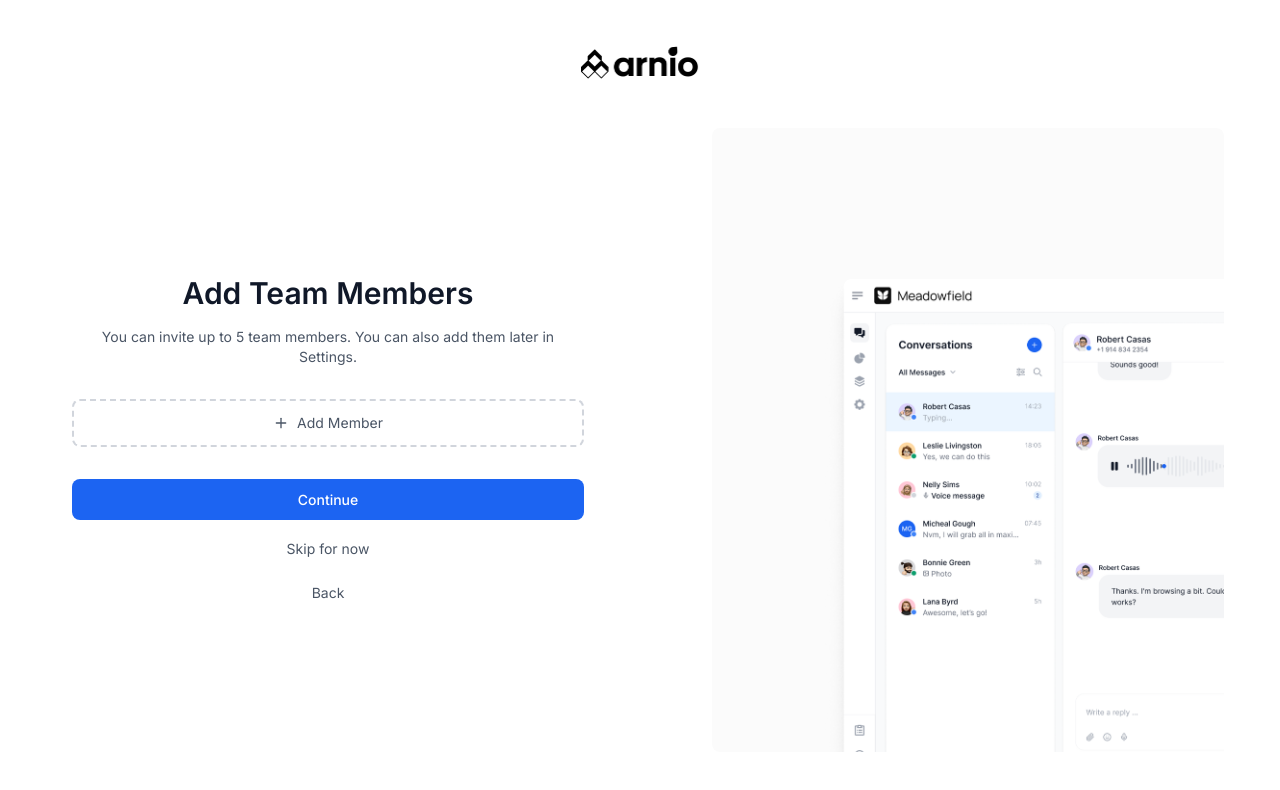
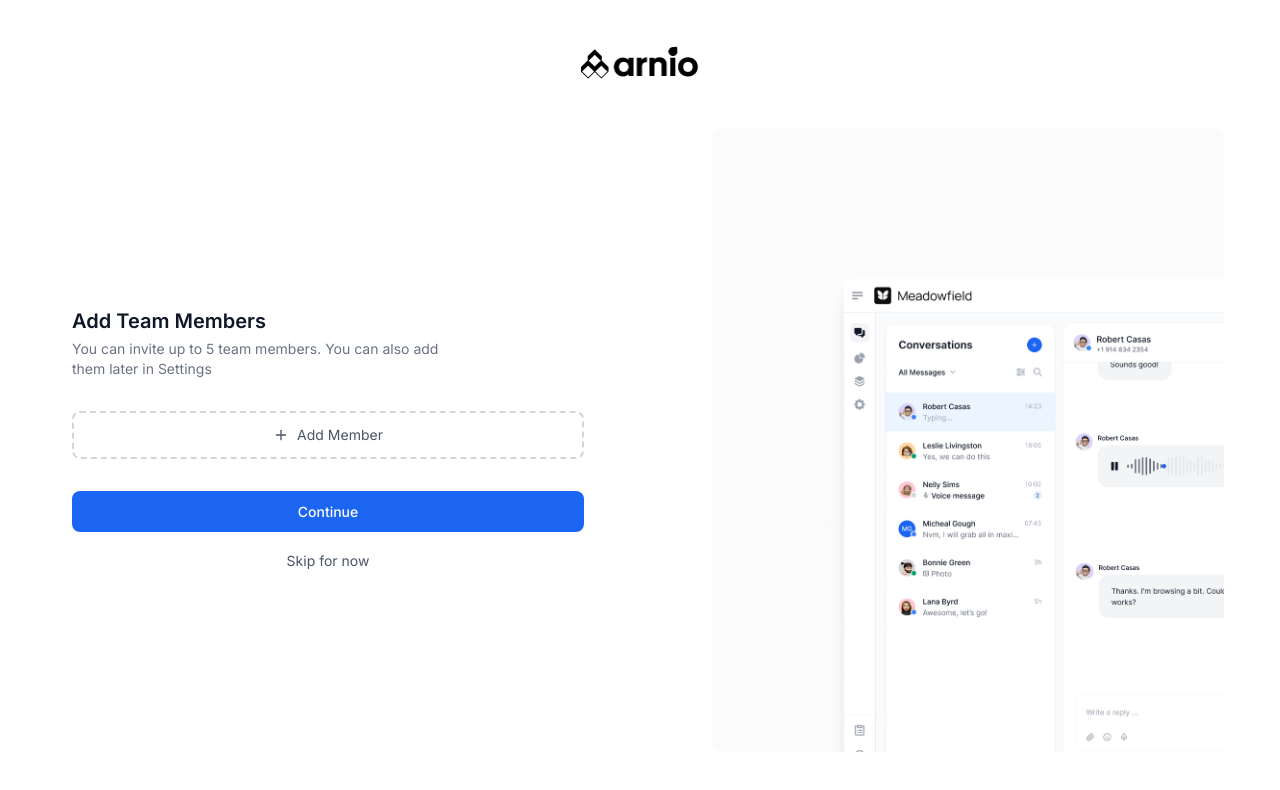
Before and after one commit to asif-zulfiqar/arnio-saas, a Next.js app: page /team-members in a window 1280 px wide. Shown: the top 790 px of the page. Built offline with nearby package versions, Linux system fonts and the light colour scheme.

Commit message:
feat: signup ui updated

```diff
--- a/app/(auth)/team-members/page.js
+++ b/app/(auth)/team-members/page.js
@@ -140,13 +140,13 @@ const TeamMembers = () => {
   return (
     <SignupLayout step={3}>
       <div className="w-full">
-        <h1 className="text-xl md:text-3xl font-semibold text-gray-900 text-center">
+        <h1 className="text-xl font-semibold text-gray-900">
           Add Team Members
         </h1>
 
-        <p className="text-sm text-gray-600 text-center mt-4">
+        <p className="text-sm text-gray-500 mt-1 max-w-[380px]">
           You can invite up to 5 team members. You can also add them later in
-          Settings.
+          Settings
         </p>
 
         <div className="mt-8 space-y-4">
@@ -269,19 +269,11 @@ const TeamMembers = () => {
             height="h-[41px]"
             cn="!text-sm"
           />
-
           <button
             onClick={handleSkip}
             className="w-full text-sm text-gray-600 hover:text-gray-900 text-center"
           >
             Skip for now
-          </button>
-
-          <button
-            onClick={handleBack}
-            className="w-full text-sm text-gray-600 hover:text-gray-900 text-center mt-2"
-          >
-            Back
           </button>
         </div>
       </div>
```
